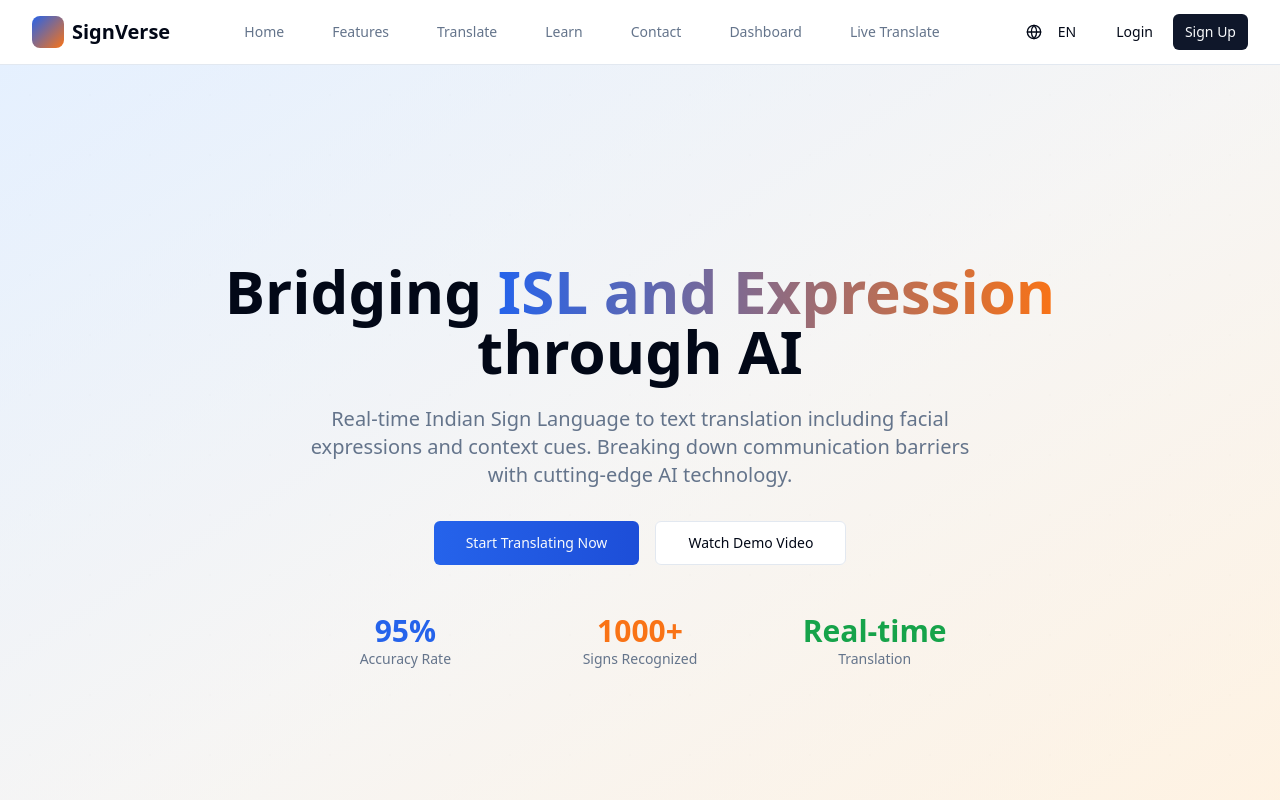
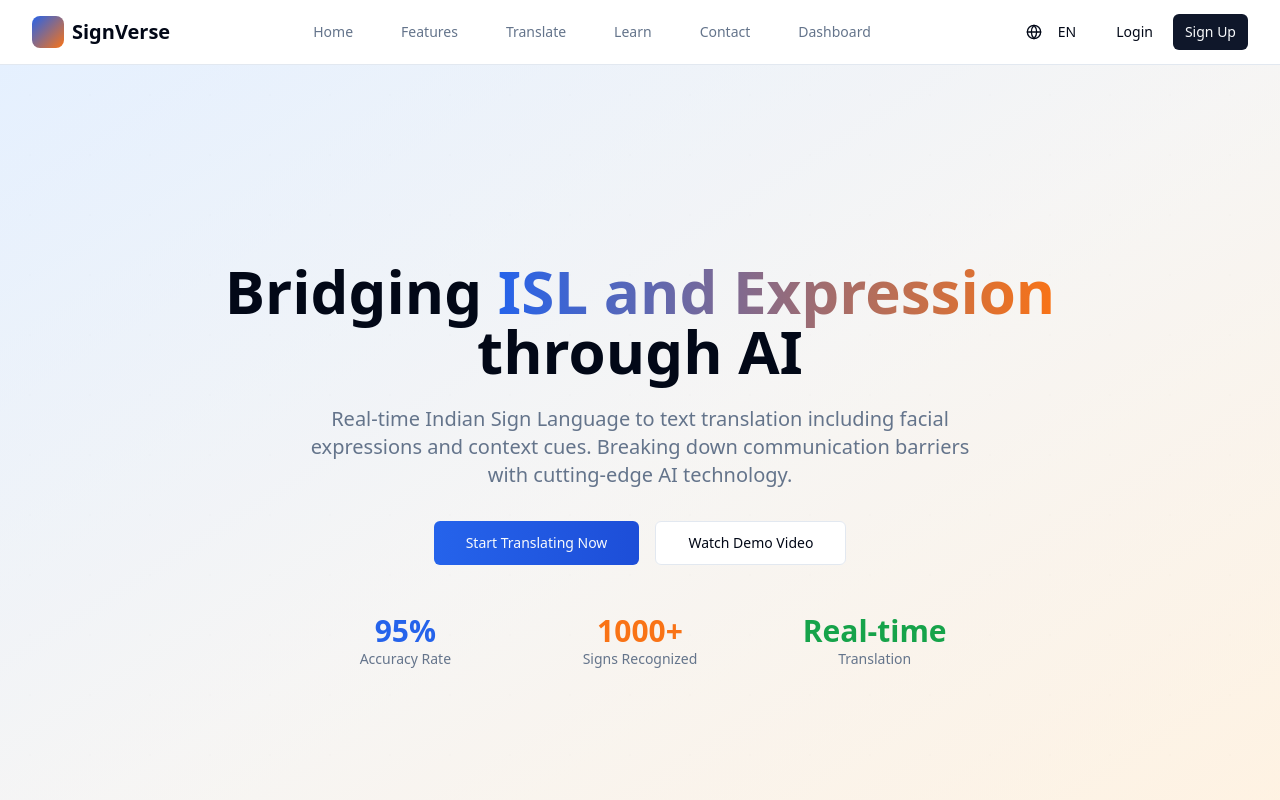
Before and after one commit to IppalaAbhiRamReddy/expression-ai-sign, a React (Vite) app: page / in a window 1280 px wide. Shown: the top 800 px of the page. Built offline with nearby package versions, Linux system fonts and the light colour scheme.

Commit message:
Refactor: Merge "Live Translate" functionality into "Translate"
Removed the "Live Translate" link and functionality from the header and integrated it into the existing "Translate" feature.

```diff
--- a/src/components/Header.tsx
+++ b/src/components/Header.tsx
@@ -1,4 +1,3 @@
-
 import { useState } from "react";
 import { Button } from "@/components/ui/button";
 import { Menu, X, Globe } from "lucide-react";
@@ -16,11 +15,10 @@ const Header = () => {
   const menuItems = [
     { name: "Home", href: "#home" },
     { name: "Features", href: "#features" },
-    { name: "Translate", href: "#translate" },
+    { name: "Translate", href: "/live-translate" },
     { name: "Learn", href: "#learn" },
     { name: "Contact", href: "#contact" },
     { name: "Dashboard", href: "/dashboard" },
-    { name: "Live Translate", href: "/live-translate" },
   ];
 
   return (
```
